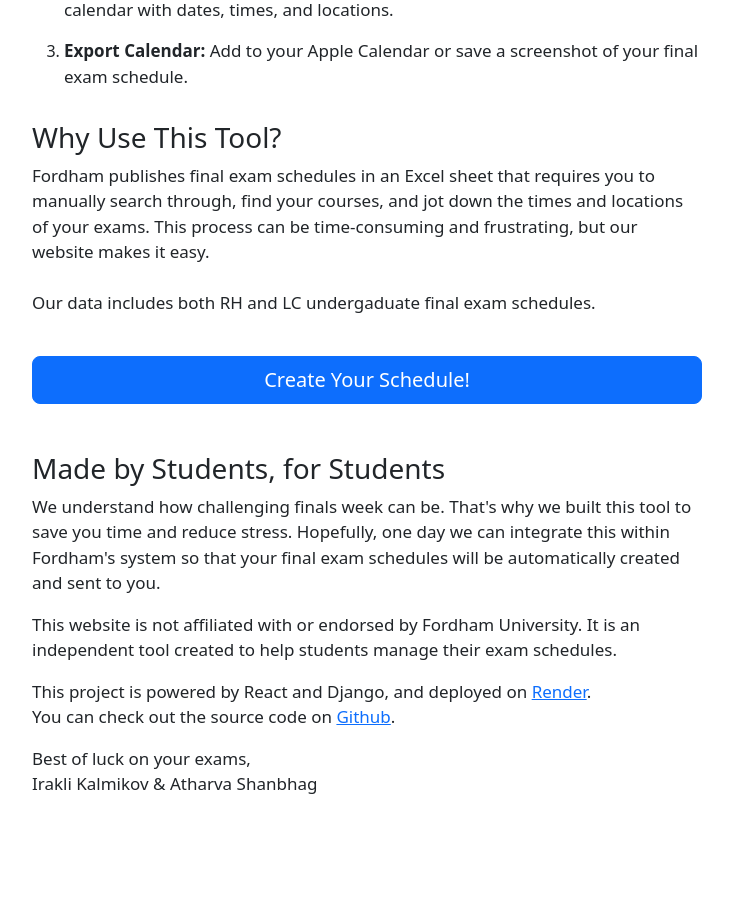
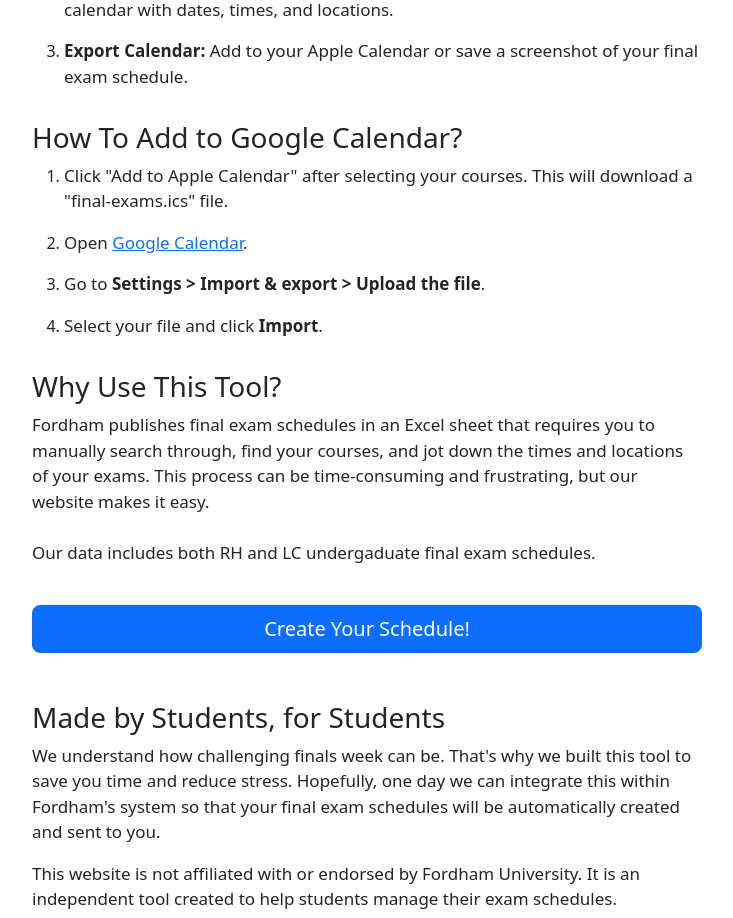
Before and after one commit to ikalmikov16/Fordham-Final-Exam-Scheduler, a React (Vite) app in the folder frontend/: page / in a window 1280 px wide. Shown: the part 800-1718 px from the top of the page, without its empty margins (273-1006 px from the left). Before the commit the page ends 1664 px from the top, so only its background shows below. Built offline with nearby package versions, Linux system fonts and the light colour scheme; no server answers.

Commit message:
Added google calendar instructions

```diff
--- a/frontend/src/pages/HomePage.jsx
+++ b/frontend/src/pages/HomePage.jsx
@@ -44,6 +44,30 @@
           <p>
             <b>Export Calendar:</b> Add to your Apple Calendar or save a
             screenshot of your final exam schedule.
+          </p>
+        </li>
+      </ol>
+
+      <h2> How To Add to Google Calendar? </h2>
+      <ol>
+        <li>
+          <p>
+            Click "Add to Apple Calendar" after selecting your courses. This will download a "final-exams.ics" file.
+          </p>
+        </li>
+        <li>
+          <p>
+            Open <a href="https://calendar.google.com">Google Calendar</a>.
+          </p>
+        </li>
+        <li>
+          <p>
+            Go to <b>Settings &gt; Import & export &gt; Upload the file</b>.
+          </p>
+        </li>
+        <li>
+          <p>
+            Select your file and click <b>Import</b>.
           </p>
         </li>
       </ol>
```
